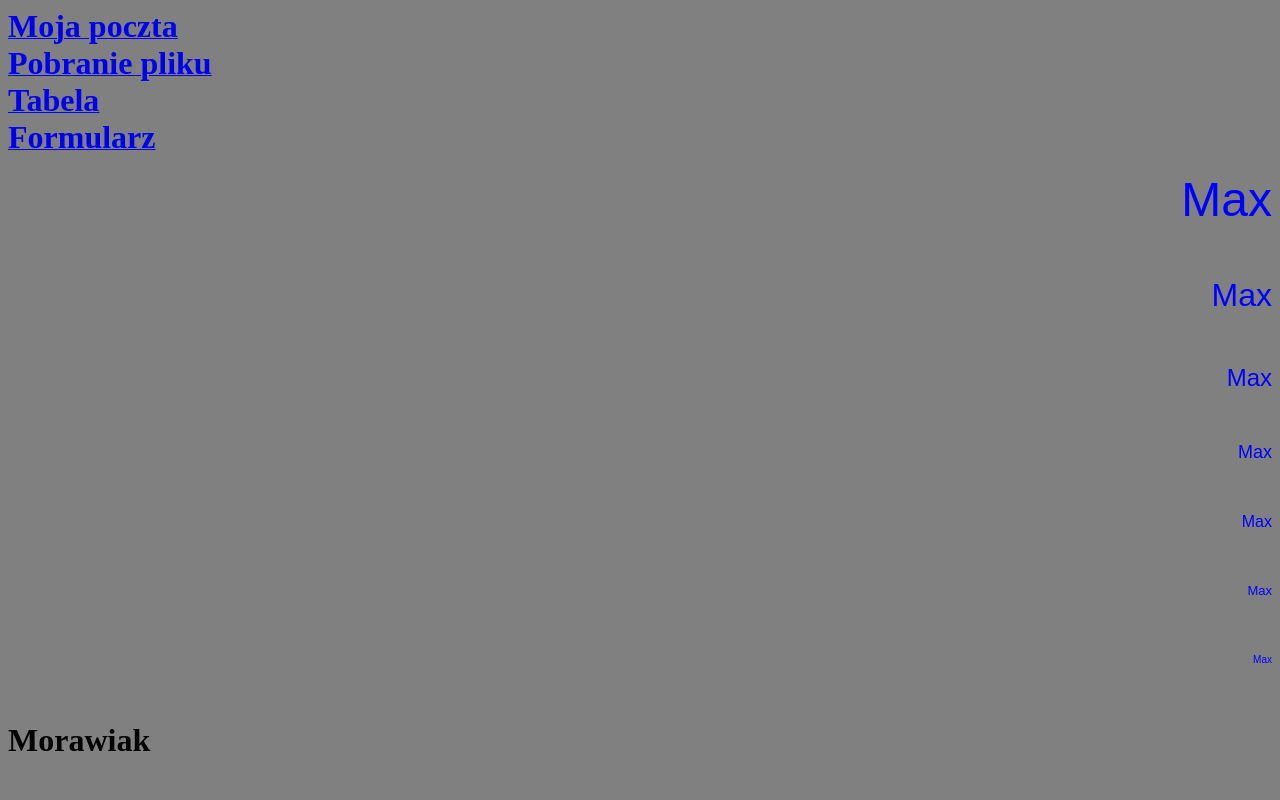
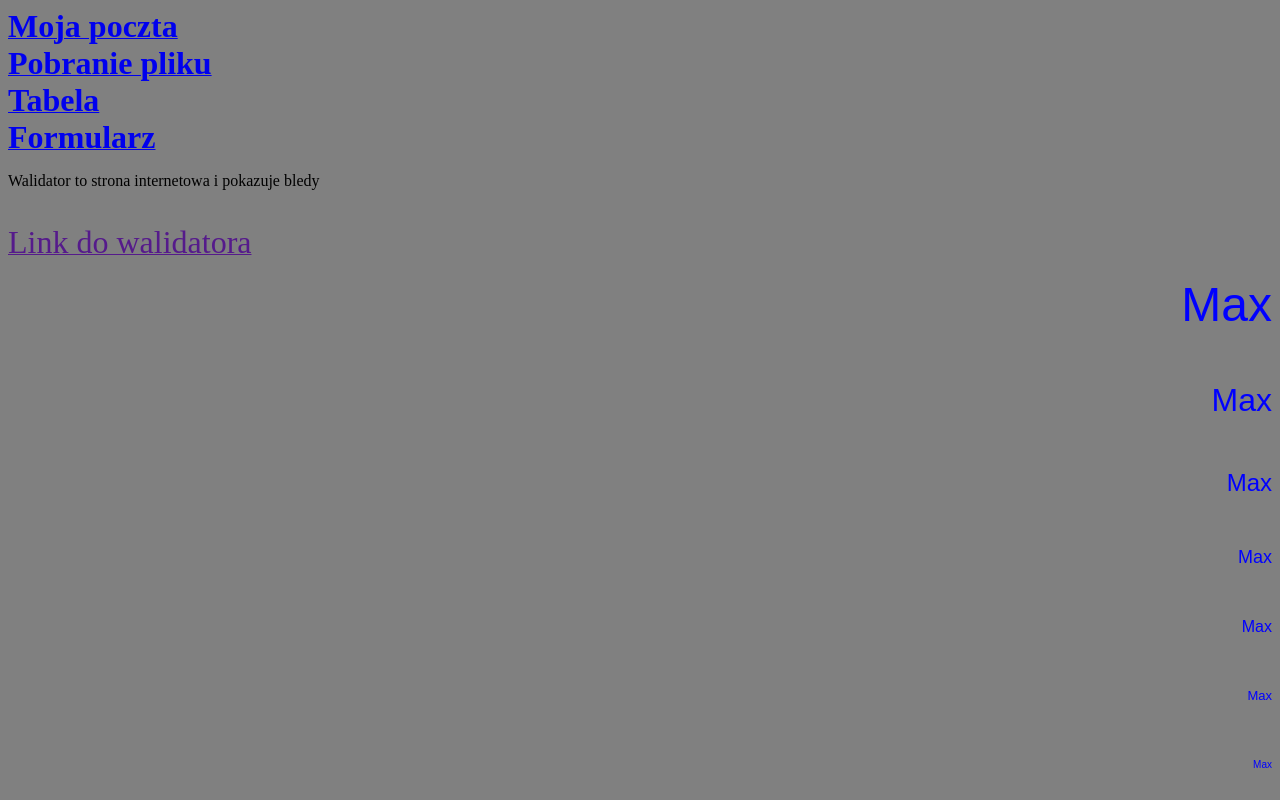
Before and after one commit to Paxior/k1, a plain HTML site: page index.html in a window 1280 px wide. Shown: the top 800 px of the page. Drawn offline with Linux system fonts and the light colour scheme.

Commit message:
Update index.html

```diff
--- a/index.html
+++ b/index.html
@@ -10,7 +10,8 @@
                <br><a href="plik_Morawiak.html"><font size="6"><b>Pobranie pliku</b></font><a>
                <br><a href="tabelka_Morawiak.html"><font size="6"><b>Tabela</b></font><a>
                <br><a href="formularz_Morawiak.html"><font size="6"><b>Formularz</b></font><a>
-
+				   <p algin="left><font size="6">Walidator  to strona internetowa i pokazuje bledy </p></font><br>
+								<A href =""><font size="6">Link do walidatora</A></font>
             <p align="right"> <font color="blue" size="7" face="Arial"> Max </font> </p> <br>
             <p align="right"> <font color="blue" size="6" face="Arial"> Max </font> </p> <br>
             <p align="right"> <font color="blue" size="5" face="Arial"> Max </font> </p> <br>
```
